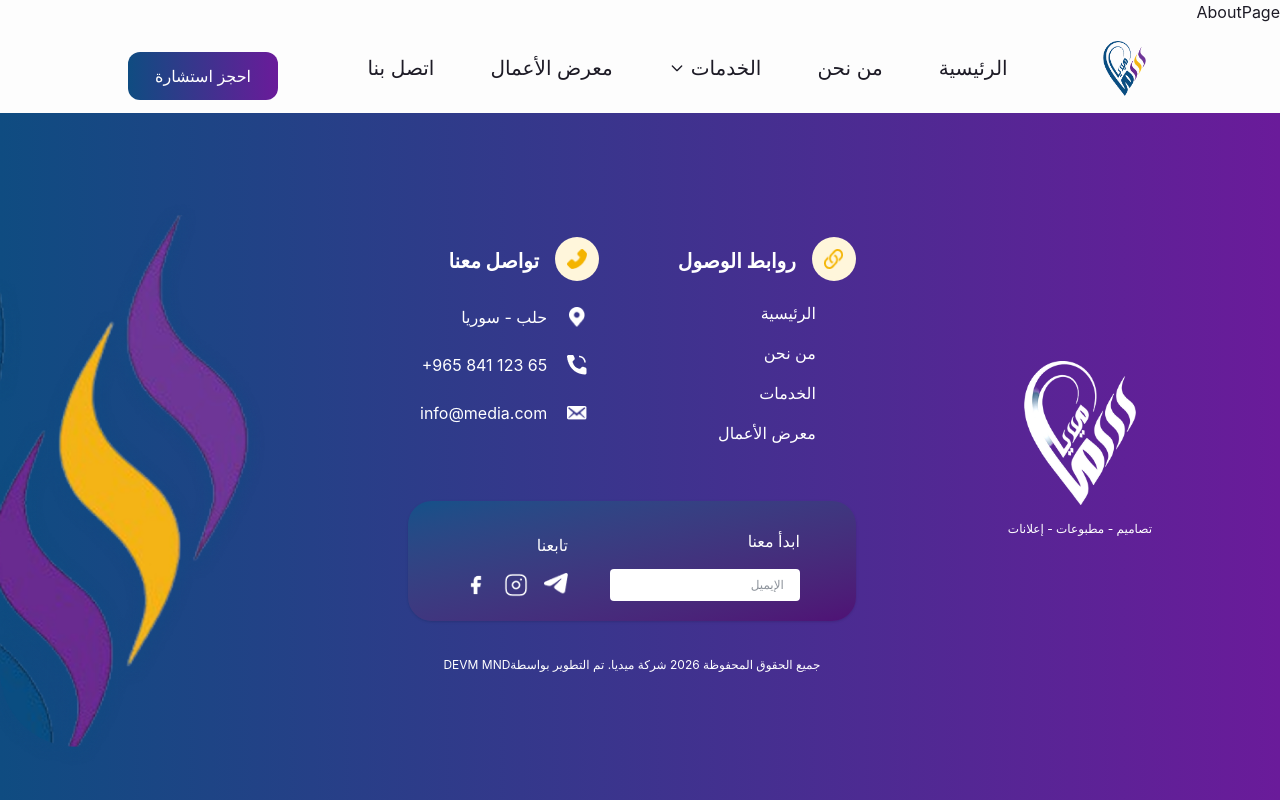
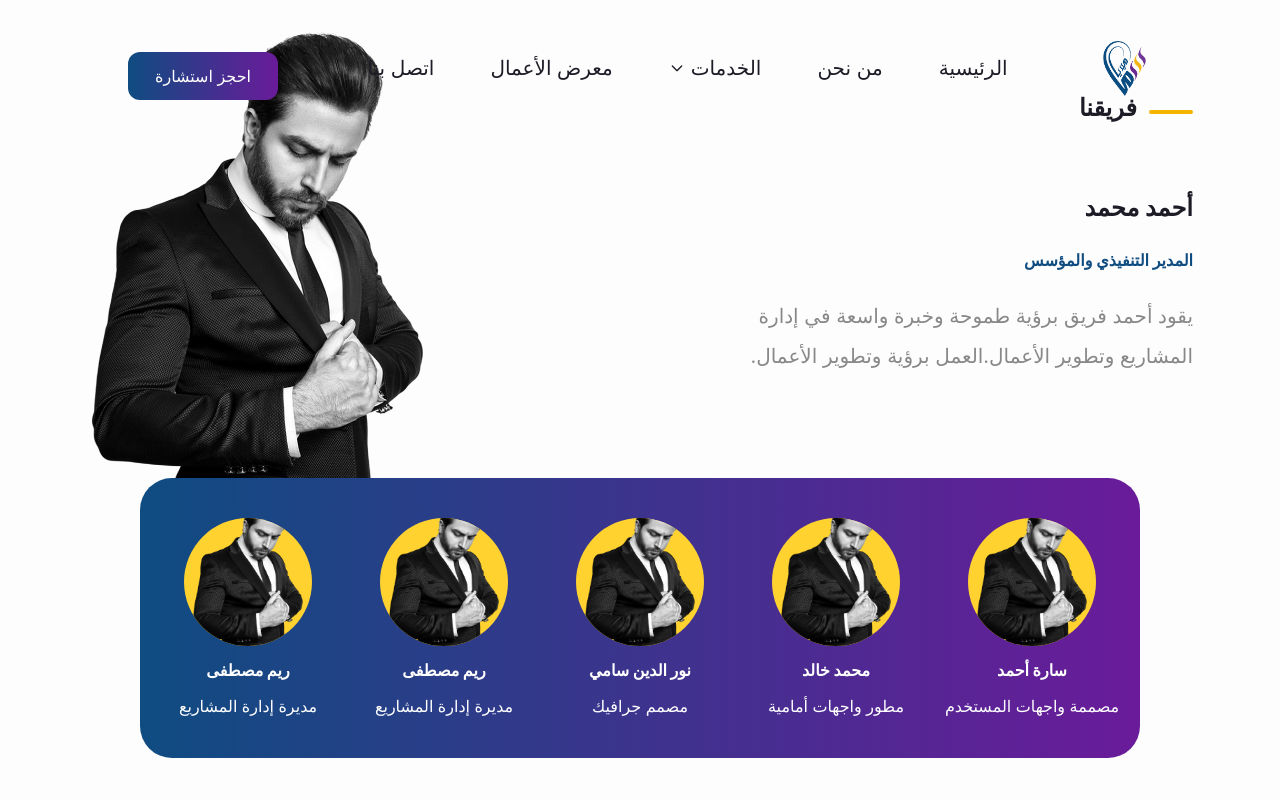
Before and after one commit to Abdalrhman-abd/media-agency-web, a React (Vite) app: page /about in a window 1280 px wide. Shown: the top 800 px of the page. Built offline with nearby package versions, Linux system fonts and the light colour scheme.

Commit message:
feat(about): add team lead card and team members grid

```diff
--- /dev/null
+++ b/src/features/about/components/TeamLeadCard.tsx
@@ -0,0 +1,30 @@
+import { TeamLead } from '../types/about.types';
+import SectionTitle from '../../../components/ui/SectionTitle';
+interface TeamLeadCardProps {
+  lead: TeamLead;
+}
+const TeamLeadCard: React.FC<TeamLeadCardProps> = ({ lead }) => {
+  return (
+    <>
+      <div className=" flex justify-around items-start lg:gap-32 md:gap-16 gap-5 flex-wrap ">
+        <div className="flex flex-col gap-4 lg:w-[500px] md:w-[400px] w-[300px]  px-5 pt-10">
+          <div className="lg:my-10 py-3">
+            <SectionTitle title="فريقنا" />
+          </div>
+          <h1 className="text-2xl font-bold">{lead.name}</h1>
+          <h2 className="text-brand-blue py-2 font-bold">{lead.role}</h2>
+          <p className="text-text-secondary lg:leading-10  lg:text-xl text-[18px] ">
+            {lead.description}
+          </p>
+        </div>
+        <img
+          className="lg:w-96 md:w-60  w-56  object-cover "
+          src={lead.photo}
+          alt=""
+        />
+      </div>
+    </>
+  );
+};
+
+export default TeamLeadCard;
--- /dev/null
+++ b/src/features/about/components/TeamMemberCard.tsx
@@ -0,0 +1,18 @@
+import React from 'react';
+import { TeamMember } from '../types/about.types';
+interface TeamMemberCardProps {
+  member: TeamMember;
+}
+const TeamMemberCard: React.FC<TeamMemberCardProps> = ({ member }) => {
+  return (
+    <>
+      <div className=" flex py-5  flex-col justify-center items-center gap-3 text-white    ">
+        <img className="  rounded-full w-32 h-32 bg-amber-300 object-cover  " src={member.photo} alt="" />
+        <h1 className="font-extrabold">{member.name}</h1>
+        <h2>{member.role}</h2>
+      </div>
+    </>
+  );
+};
+
+export default TeamMemberCard;
--- a/src/features/about/components/TeamSection.tsx
+++ b/src/features/about/components/TeamSection.tsx
@@ -1,7 +1,21 @@
 import React from 'react';
-
+import SectionTitle from '../../../components/ui/SectionTitle';
+import TeamLeadCard from './TeamLeadCard';
+import TeamMemberCard from './TeamMemberCard';
+import { teamLead, teamMembers } from '../types/data';
 const TeamSection = () => {
-  return <div>TeamSection</div>;
+  return (
+    <>
+      <section className=" min-h-[100vh] flex flex-col  gap-10">
+        <TeamLeadCard lead={teamLead} />
+        <div className="grid grid-cols-1 sm:grid-cols-2  md:grid-cols-4 lg:grid-cols-5  brand-gradient  rounded-4xl p-5 gap-5 flex justify-center items-center flex-wrap   lg:mt-[-150px] md:mt-[-100px] mt-[-50px] mb-10 lg:mx-[140px] md:mx-[50px] mx-5 ">
+          {teamMembers.map((member) => (
+            <TeamMemberCard key={member.id} member={member} />
+          ))}
+        </div>
+      </section>
+    </>
+  );
 };
 
 export default TeamSection;
--- a/src/features/about/pages/AboutPage.tsx
+++ b/src/features/about/pages/AboutPage.tsx
@@ -1,7 +1,11 @@
-import React from 'react';
+import React from 'react'
+import TeamSection from '../components/TeamSection'
+const AboutPage = () => {
+  return (
+    <>
+      <TeamSection/>
+    </>
+  )
+}
 
-const AboutPage = () => {
-  return <div>AboutPage</div>;
-};
-
-export default AboutPage;
+export default AboutPage
--- a/src/features/about/types/about.types.ts
+++ b/src/features/about/types/about.types.ts
@@ -6,11 +6,26 @@ export interface StatItem {
   avatars?: string[];
 }
 
-export interface TeamMember {
-  id: string;
+// export interface TeamMember {
+//   id: string;
+//   name: string;
+//   role: string;
+//   avatarUrl: string;
+//   isLeader?: boolean;
+//   bio?: string;
+// }
+
+
+
+export type TeamLead = {
   name: string;
   role: string;
-  avatarUrl: string;
-  isLeader?: boolean;
-  bio?: string;
-}
+  photo: string;
+  description: string;
+};
+
+// اشتقاق نوع عضو الفريق من TeamLead
+export type TeamMember = Pick<TeamLead,
+  "name" | "role" | "photo"> & {
+  id: number;
+};
--- /dev/null
+++ b/src/features/about/types/data.ts
@@ -0,0 +1,43 @@
+import type { TeamLead, TeamMember } from './../types/about.types';
+import person from '../../../assets/images/icon1.png';
+import lead from '../../../assets/images/lead.png';
+export const teamLead: TeamLead = {
+  name: 'أحمد محمد',
+  role: 'المدير التنفيذي والمؤسس',
+  photo: lead,
+  description:
+    'يقود أحمد فريق  برؤية طموحة وخبرة واسعة في إدارة المشاريع وتطوير الأعمال.العمل برؤية وتطوير الأعمال.',
+};
+
+export const teamMembers: TeamMember[] = [
+  {
+    id: 1,
+    name: 'سارة أحمد',
+    role: 'مصممة واجهات المستخدم',
+    photo: lead,
+  },
+  {
+    id: 2,
+    name: 'محمد خالد',
+    role: 'مطور واجهات أمامية',
+    photo: lead,
+  },
+  {
+    id: 3,
+    name: 'نور الدين سامي',
+    role: 'مصمم جرافيك',
+    photo: lead,
+  },
+  {
+    id: 4,
+    name: 'ريم مصطفى',
+    role: 'مديرة إدارة المشاريع',
+    photo: lead,
+  },
+  {
+    id: 5,
+    name: 'ريم مصطفى',
+    role: 'مديرة إدارة المشاريع',
+    photo: lead,
+  },
+];
```
Also changed, not shown: src/assets/images/lead.png (added).
